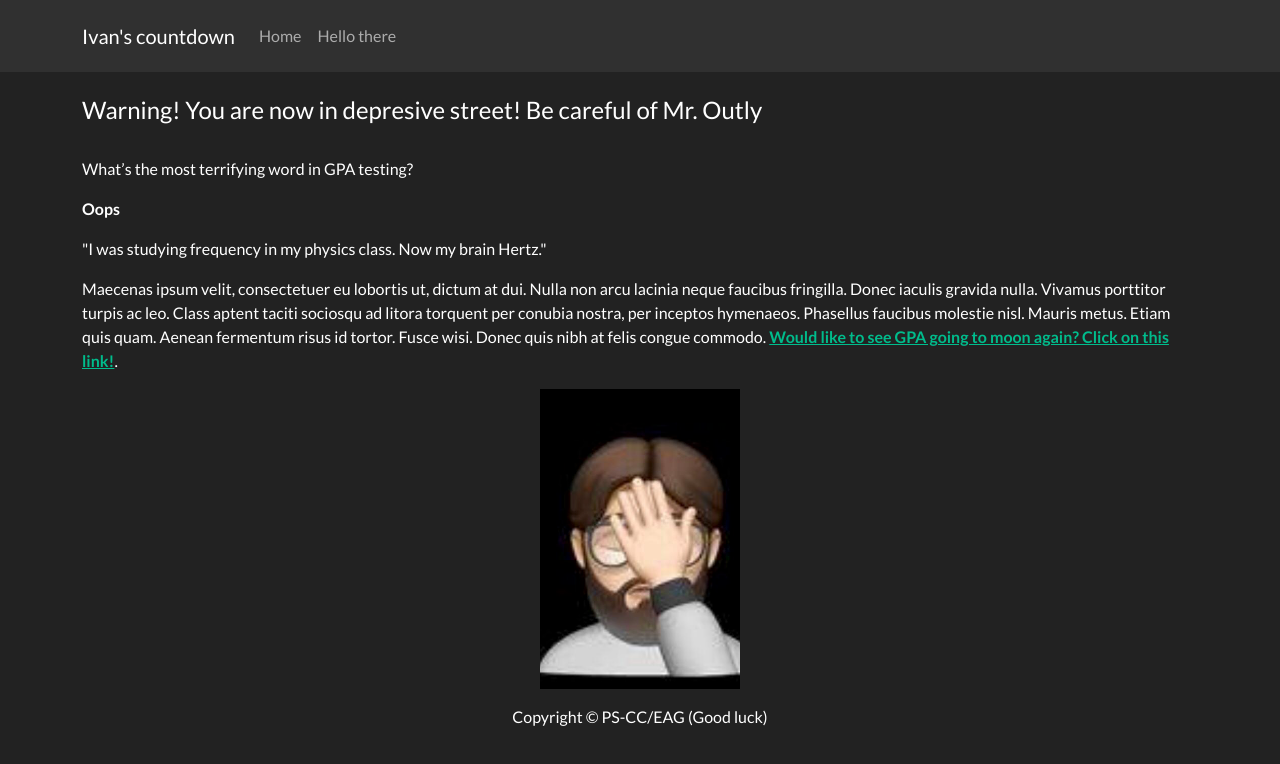
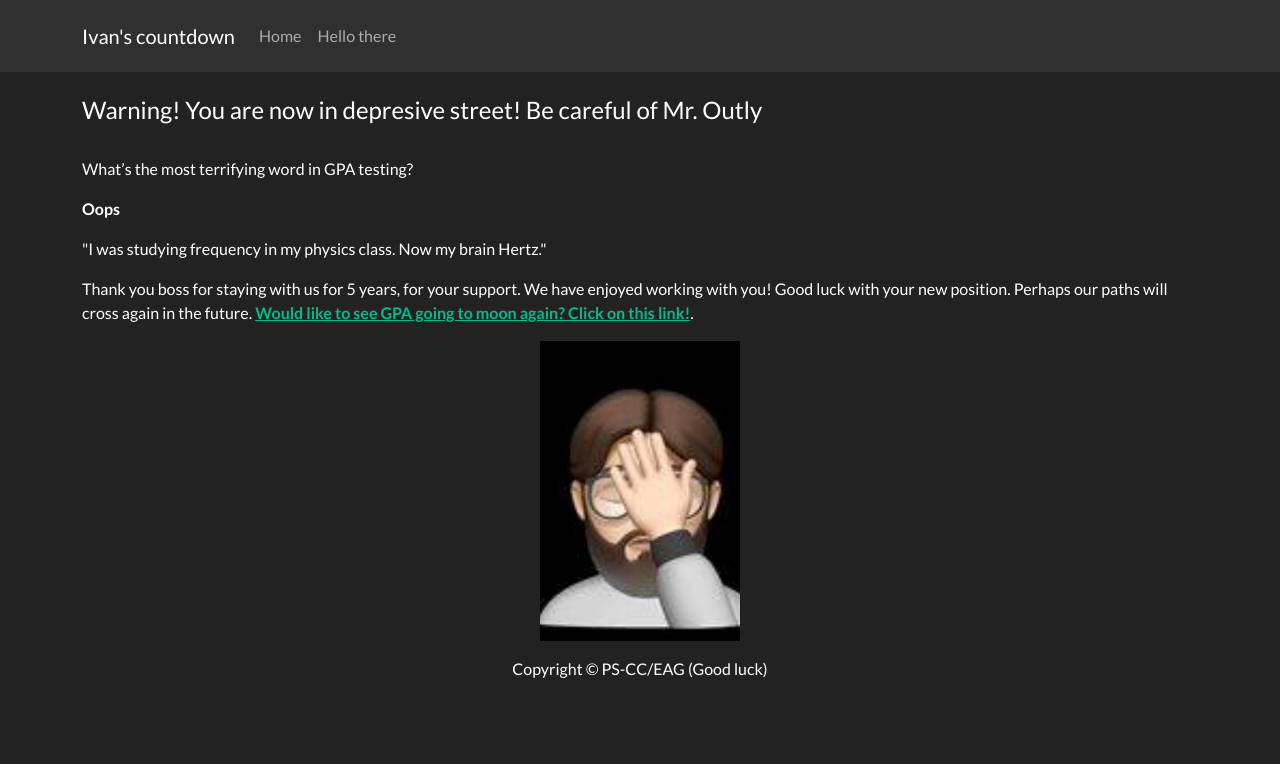
Before and after one commit to miv-1/Countdown, a React (Create React App) app: page /HelloThere in a window 1280 px wide. Shown: the top 764 px of the page. Built offline with nearby package versions, Linux system fonts and the light colour scheme.

Commit message:
Update HelloThere.js

```diff
--- a/src/Pages/HelloThere.js
+++ b/src/Pages/HelloThere.js
@@ -19,11 +19,7 @@ function HelloThere() {
                   "I was studying frequency in my physics class. Now my brain Hertz."
               </p>
             <p>
-              Maecenas ipsum velit, consectetuer eu lobortis ut, dictum at dui. Nulla non arcu lacinia neque faucibus
-              fringilla. Donec iaculis gravida nulla. Vivamus porttitor turpis ac leo. Class aptent taciti sociosqu ad
-              litora torquent per conubia nostra, per inceptos hymenaeos. Phasellus faucibus molestie nisl. Mauris
-              metus. Etiam quis quam. Aenean fermentum risus id tortor. Fusce wisi. Donec quis nibh at felis congue
-              commodo. <a href="/r" className="alert-link">Would like to see GPA going to moon again? Click on this link!
+              Thank you boss for staying with us for 5 years, for your support. We have enjoyed working with you! Good luck with your new position. Perhaps our paths will cross again in the future.  <a href="/r" className="alert-link">Would like to see GPA going to moon again? Click on this link!
               </a>.
             </p>
             </div>
```
